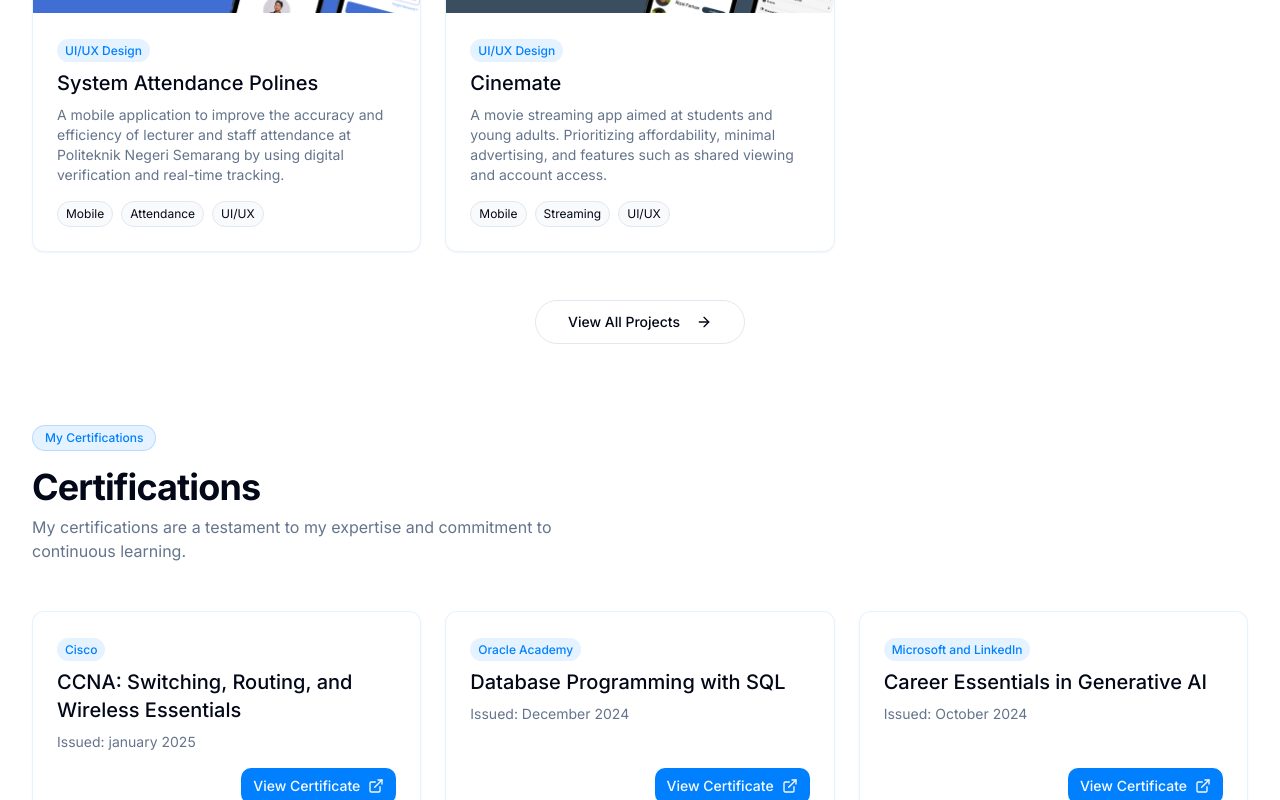
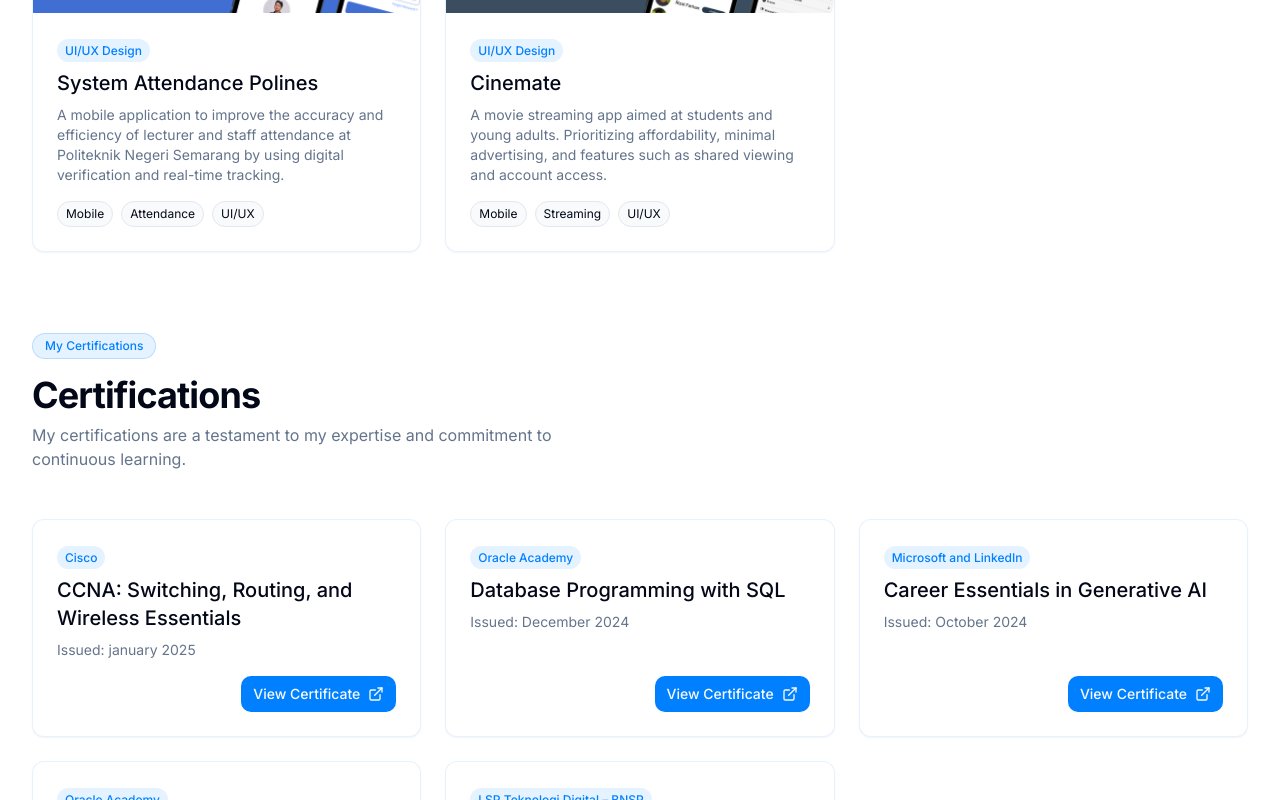
Before and after one commit to rizalfarhan/Rizal_Portofolio, a Next.js app: page / in a window 1280 px wide. Shown: the part 3202-4002 px from the top of the page. Built offline with nearby package versions, Linux system fonts and the light colour scheme.

Commit message:
update button

```diff
--- a/components/portfolio-section.tsx
+++ b/components/portfolio-section.tsx
@@ -198,6 +198,7 @@ export function PortfolioSection() {
           ))}
         </motion.div>
 
+        {projects.length > 6 && (
           <div className="flex justify-center mt-12">
             <Button
               variant="outline"
@@ -214,6 +215,7 @@ export function PortfolioSection() {
               />
             </Button>
           </div>
+        )}
       </div>
 
       {/* Background elements */}
```
Lines whose indentation alone changed are shown as unchanged.
